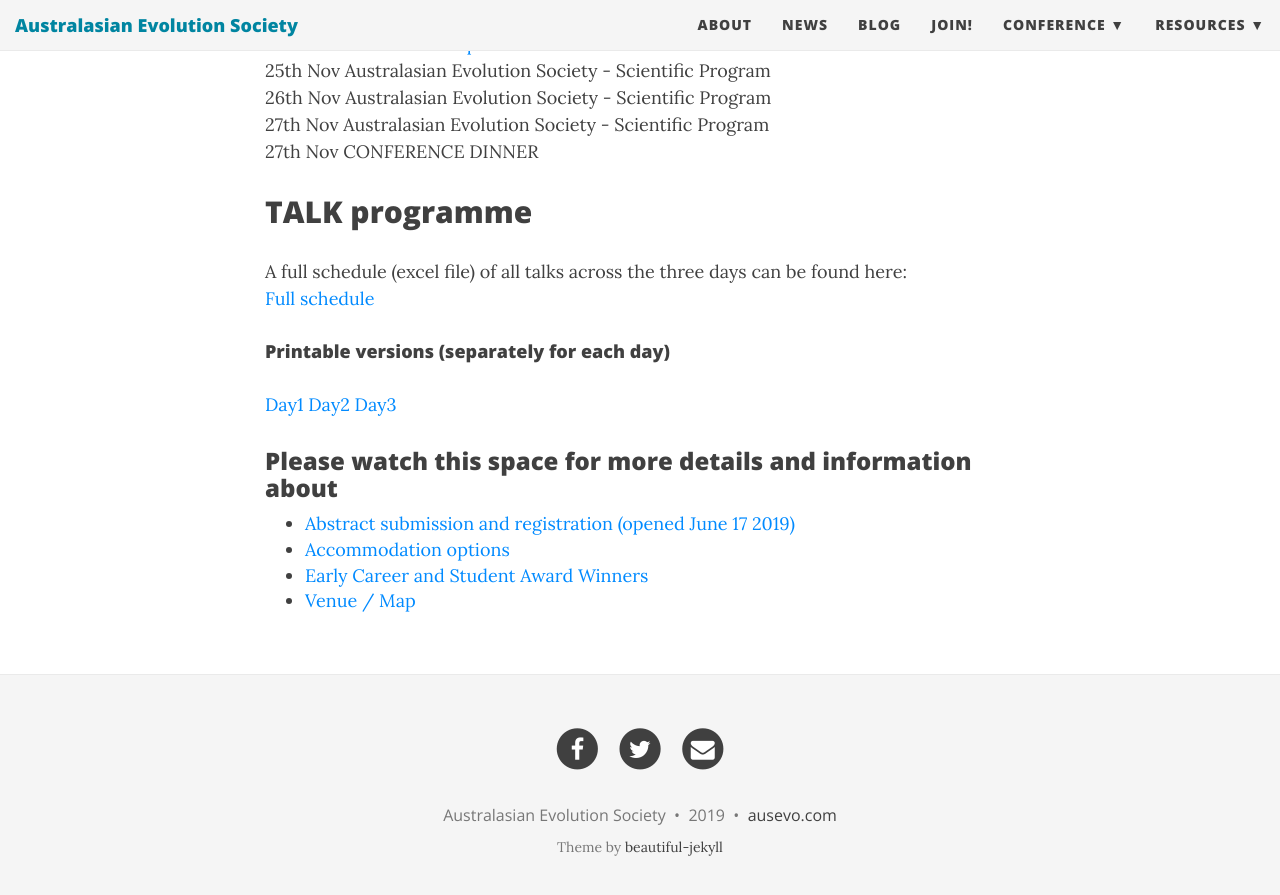
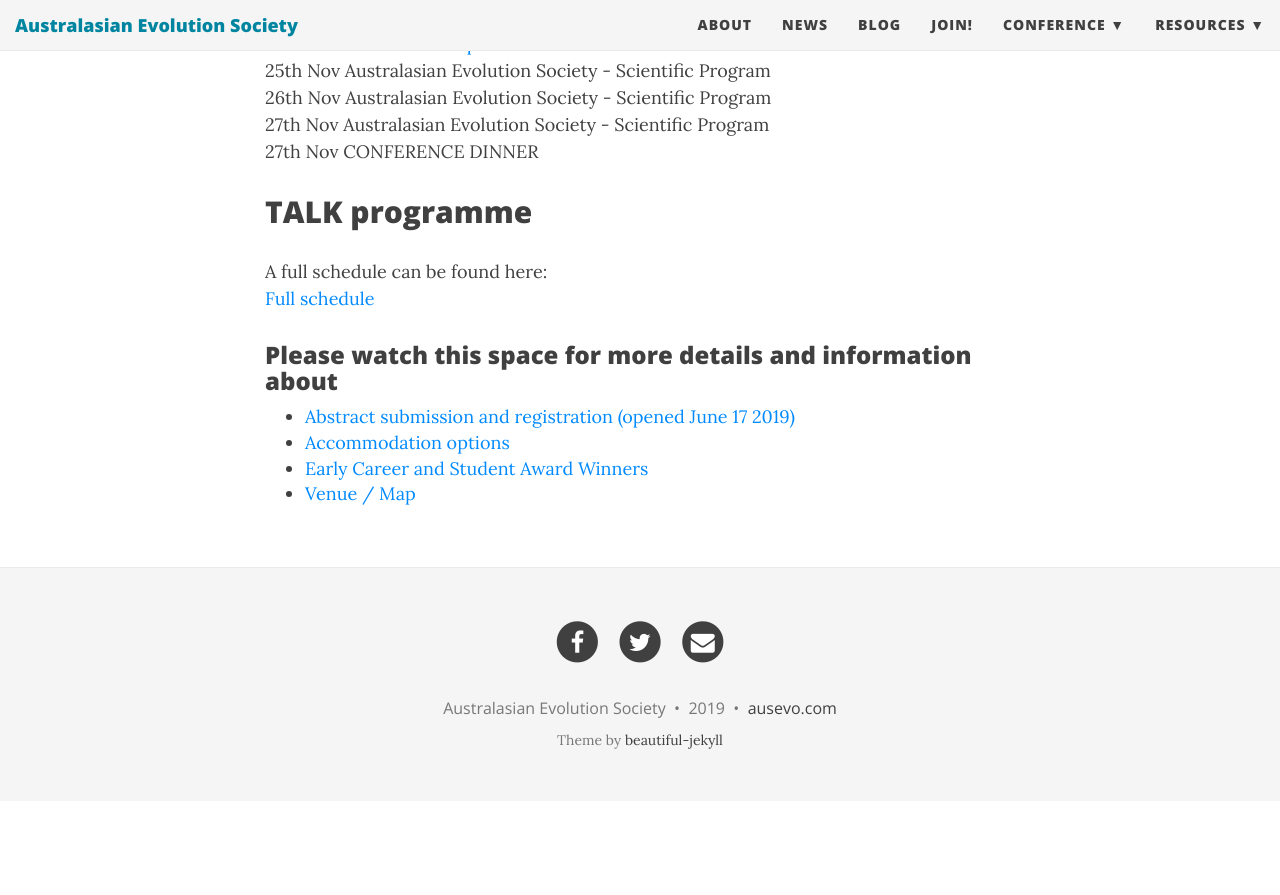
Before and after one commit to ausevo/ausevo.github.io, a Jekyll site: the page built from conference.md, in a window 1280 px wide and 900 px high, scrolled down 1341 px. Shown: the top 895 px of the window. Built offline with Jekyll 4.4.1, drawn with Linux system fonts in a browser that asks for light colours; nearby versions of some CDN libraries; after the commit the page ends 2142 px from its top, so only the background shows below that.

Commit message:
Update conference.md

```diff
--- a/conference.md
+++ b/conference.md
@@ -37,11 +37,8 @@
 
 ## TALK programme
 
-A full schedule (excel file) of all talks across the three days can  be found here:
-[Full schedule](http://ausevo.github.io/docs/AES Schedule 2019 UpdatedNov6.xlsx)
-
-#### Printable versions (separately for each day)
-[Day1](http://ausevo.github.io/docs/Day1.pdf)   [Day2](http://ausevo.github.io/docs/Day2.pdf)   [Day3](http://ausevo.github.io/docs/Day3.pdf)
+A full schedule can  be found here:
+[Full schedule](http://ausevo.github.io/docs/AES Schedule.pdf)
 
 ### Please watch this space for more details and information about
 
```
